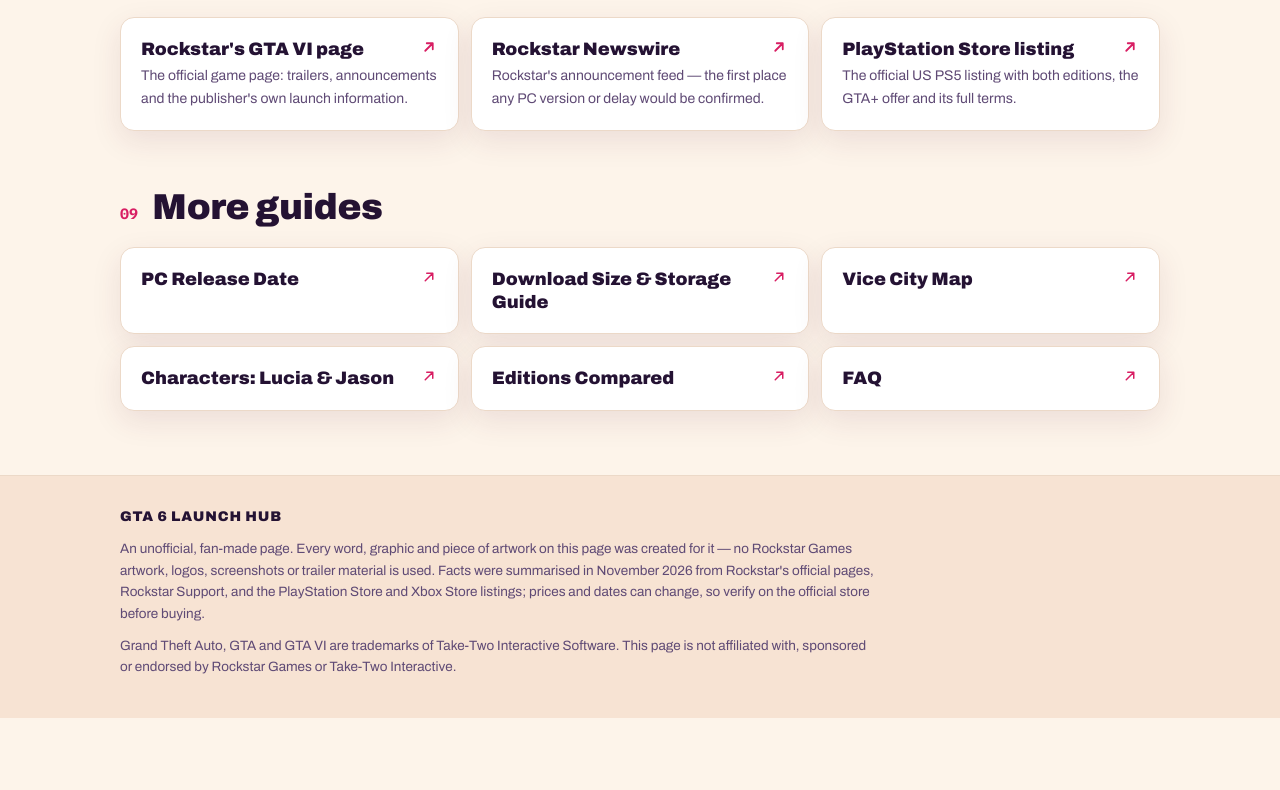
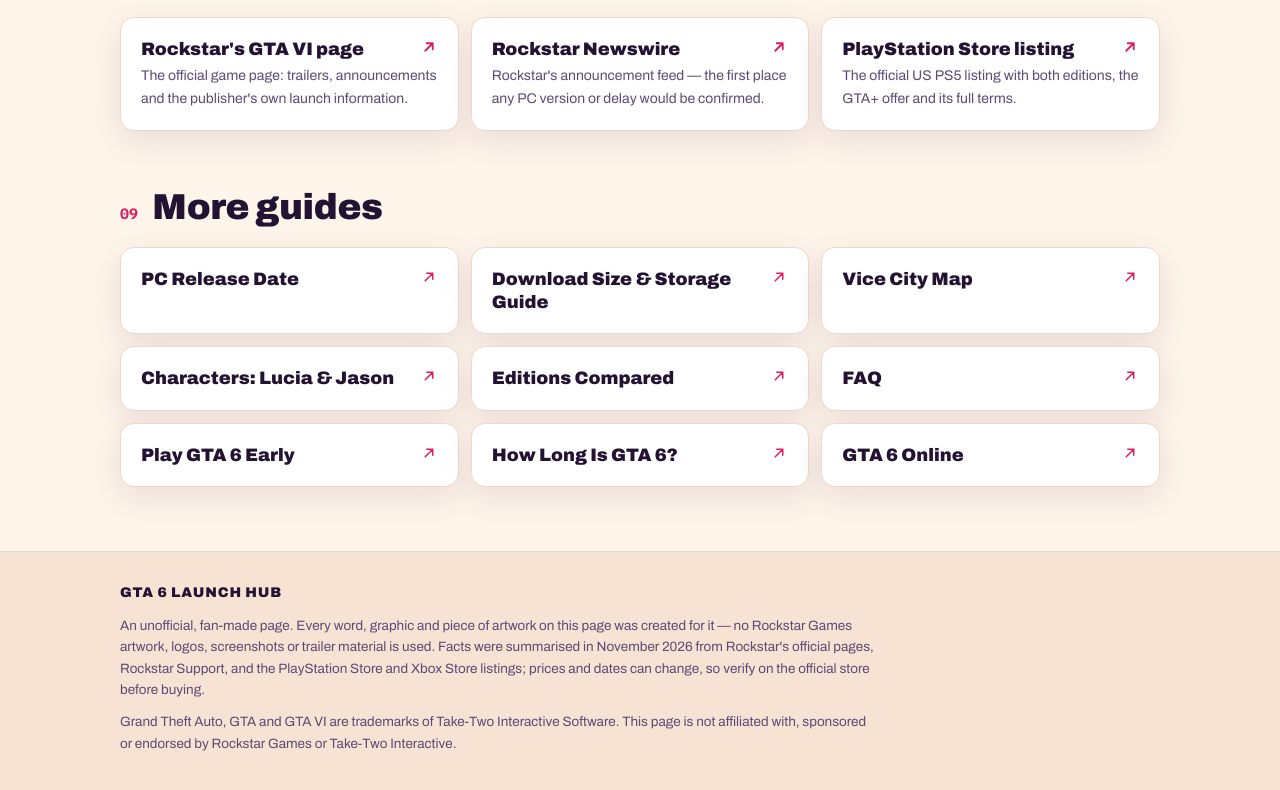
Before and after one commit to gta6launchhub/gta-6-launch-hub, a plain HTML site: page index.html in a window 1280 px wide. Shown: the part 7940-8730 px from the top of the page. Before the commit the page ends 8658 px from the top, so only its background shows below. Drawn offline with Linux system fonts and the light colour scheme.

Commit message:
Add 3 new guides to More guides section

```diff
--- a/index.html
+++ b/index.html
@@ -691,7 +691,10 @@
     <a class="card link-card" href="pages/vice-city-map.html"><div class="l-top"><span class="l-name">Vice City Map</span><svg viewBox="0 0 24 24" fill="none" stroke="currentColor" stroke-width="2" stroke-linecap="round" stroke-linejoin="round" aria-hidden="true"><path d="M7 17 17 7M9 7h8v8"/></svg></div></a>
     <a class="card link-card" href="pages/characters.html"><div class="l-top"><span class="l-name">Characters: Lucia &amp; Jason</span><svg viewBox="0 0 24 24" fill="none" stroke="currentColor" stroke-width="2" stroke-linecap="round" stroke-linejoin="round" aria-hidden="true"><path d="M7 17 17 7M9 7h8v8"/></svg></div></a>
     <a class="card link-card" href="pages/editions.html"><div class="l-top"><span class="l-name">Editions Compared</span><svg viewBox="0 0 24 24" fill="none" stroke="currentColor" stroke-width="2" stroke-linecap="round" stroke-linejoin="round" aria-hidden="true"><path d="M7 17 17 7M9 7h8v8"/></svg></div></a>
-    <a class="card link-card" href="pages/faq.html"><div class="l-top"><span class="l-name">FAQ</span><svg viewBox="0 0 24 24" fill="none" stroke="currentColor" stroke-width="2" stroke-linecap="round" stroke-linejoin="round" aria-hidden="true"><path d="M7 17 17 7M9 7h8v8"/></svg></div></a>
+    <a class="card link-card" href="pages/faq.html"><div class="l-top"><span class="l-name">FAQ</span><svg viewBox="0 0 24 24" fill="none" stroke="currentColor" stroke-width="2" stroke-linecap="round" stroke-linejoin="round" aria-hidden="true"><path d="M7 17L17 7M9 7h8v8"/></svg></div></a>
+    <a class="card link-card" href="pages/how-to-play-early.html"><div class="l-top"><span class="l-name">Play GTA 6 Early</span><svg viewBox="0 0 24 24" fill="none" stroke="currentColor" stroke-width="2" stroke-linecap="round" stroke-linejoin="round" aria-hidden="true"><path d="M7 17L17 7M9 7h8v8" /></svg></div></a>
+    <a class="card link-card" href="pages/how-long-is-gta-6.html"><div class="l-top"><span class="l-name">How Long Is GTA 6?</span><svg viewBox="0 0 24 24" fill="none" stroke="currentColor" stroke-width="2" stroke-linecap="round" stroke-linejoin="round" aria-hidden="true"><path d="M7 17L17 7M9 7h8v8" /></svg></div></a>
+    <a class="card link-card" href="pages/gta-6-online.html"><div class="l-top"><span class="l-name">GTA 6 Online</span><svg viewBox="0 0 24 24" fill="none" stroke="currentColor" stroke-width="2" stroke-linecap="round" stroke-linejoin="round" aria-hidden="true"><path d="M7 17L17 7M9 7h8v8" /></svg></div></a>
   </div>
 </section>
 </div>
```
